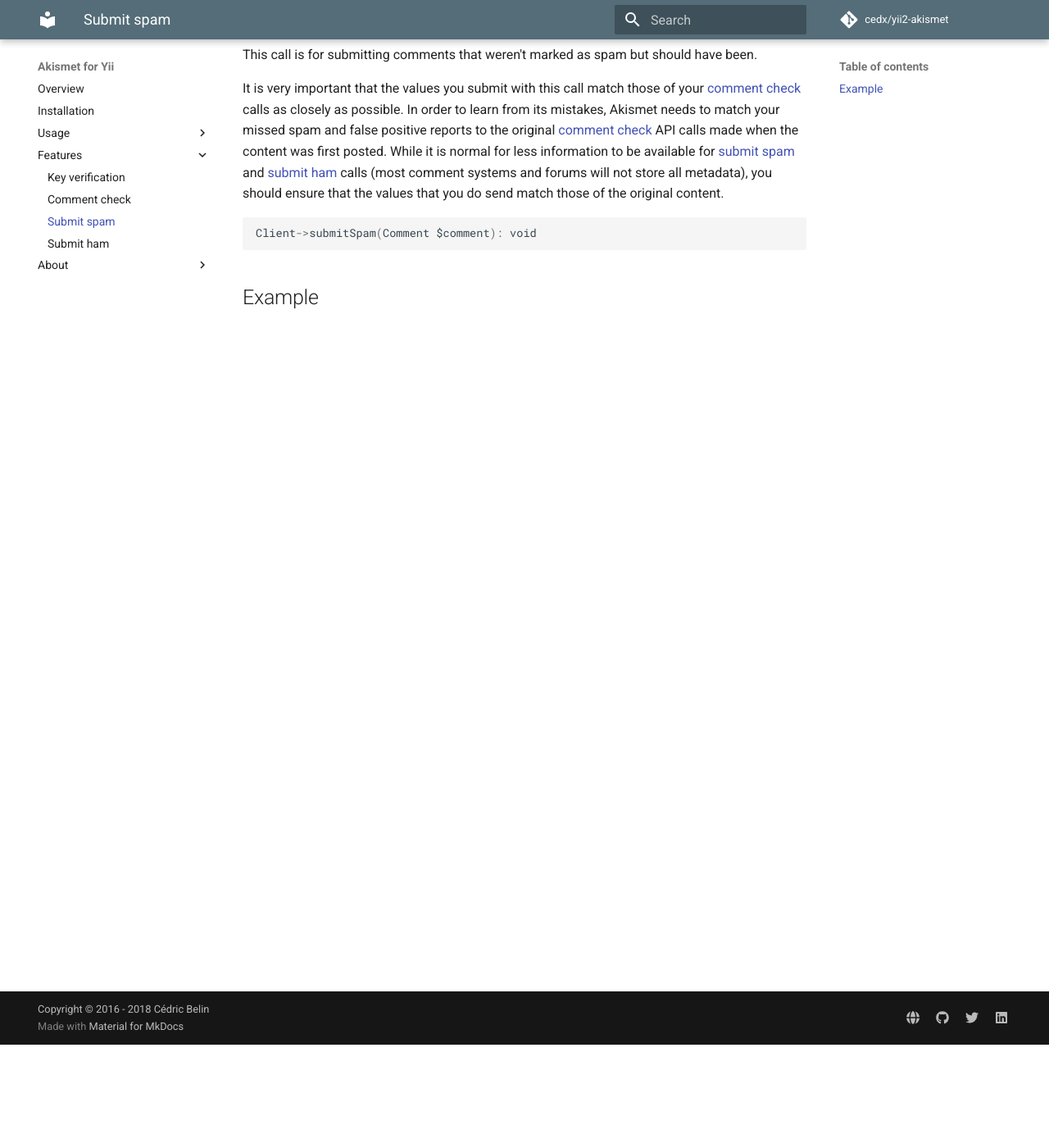
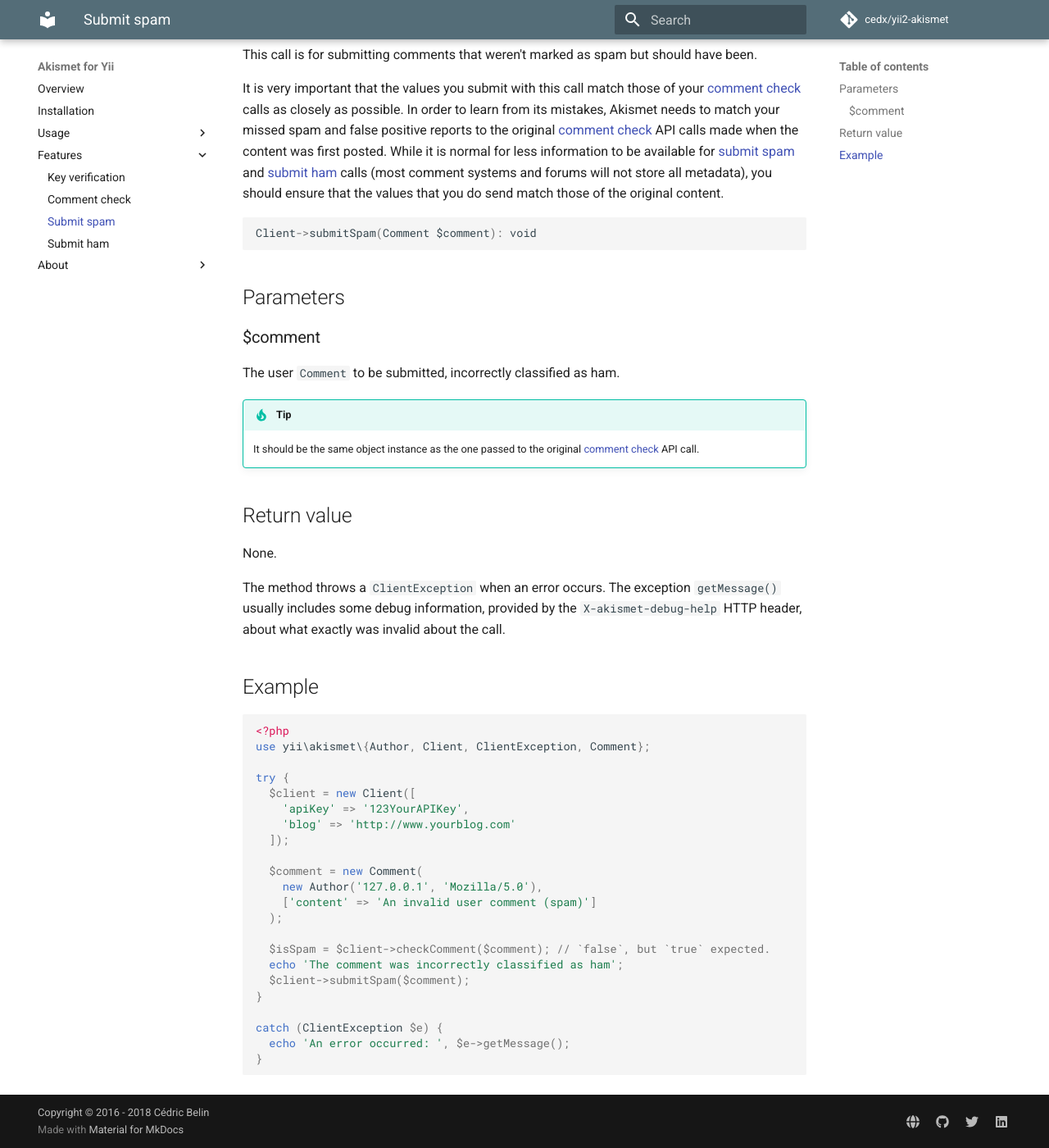
Before and after one commit to cedx/yii2-akismet, an MkDocs documentation site: the page built from doc/features/submit_spam.md, in a window 1280 px wide and 1400 px high, scrolled down 126 px. Shown: the whole window at 82% size. Built offline with MkDocs 1.6.1 and Material for MkDocs 9.7.7, drawn with Linux system fonts in a browser that asks for light colours; comment, search, counter and statistics services are not loaded; old or Windows-style settings are respelled for this version of MkDocs.

Commit message:
Document the submit spam/ham feature

````diff
--- a/doc/features/submit_spam.md
+++ b/doc/features/submit_spam.md
@@ -10,4 +7,43 @@ It is very important that the values you submit with this call match those of yo
 Client->submitSpam(Comment $comment): void
 ```
 
+## Parameters
+
+### $comment
+The user `Comment` to be submitted, incorrectly classified as ham.
+
+!!! tip
+    It should be the same object instance as the one passed to the original [comment check](comment_check.md) API call.
+
+## Return value
+None.
+
+The method throws a `ClientException` when an error occurs.
+The exception `getMessage()` usually includes some debug information, provided by the `X-akismet-debug-help` HTTP header, about what exactly was invalid about the call.
+
 ## Example
+
+```php
+<?php
+use yii\akismet\{Author, Client, ClientException, Comment};
+
+try {
+  $client = new Client([
+    'apiKey' => '123YourAPIKey',
+    'blog' => 'http://www.yourblog.com'
+  ]);
+
+  $comment = new Comment(
+    new Author('127.0.0.1', 'Mozilla/5.0'),
+    ['content' => 'An invalid user comment (spam)']
+  );
+
+  $isSpam = $client->checkComment($comment); // `false`, but `true` expected.
+  echo 'The comment was incorrectly classified as ham';
+  $client->submitSpam($comment);
+}
+
+catch (ClientException $e) {
+  echo 'An error occurred: ', $e->getMessage();
+}
+```
--- a/mkdocs.yml
+++ b/mkdocs.yml
@@ -25,7 +25,6 @@ extra:
 markdown_extensions:
 - admonition
 - codehilite
-- meta
 
 pages:
 - Overview: index.md
@@ -33,6 +32,7 @@ pages:
 - Usage:
   - Structuring your API calls: usage/structuring_api_calls.md
   - Testing your API calls: usage/testing_api_calls.md
+  - Lifecycle: usage/lifecycle.md
 - Features:
   - Key verification: features/key_verification.md
   - Comment check: features/comment_check.md
````
Also changed, not shown: other parts of doc/features/submit_spam.md (+0 -3 lines), doc/features/comment_check.md (+5 -6 lines), doc/features/key_verification.md (+0 -3 lines), doc/features/submit_ham.md (+18 -7 lines), doc/usage/lifecycle.md (added, +1 -0 lines).
